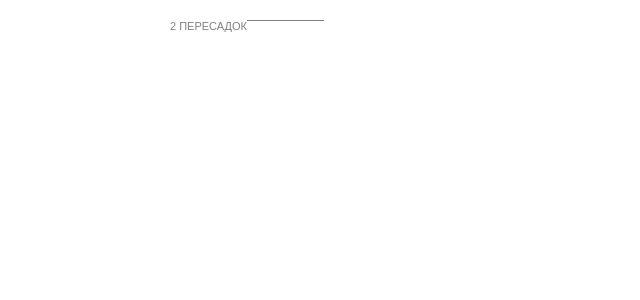
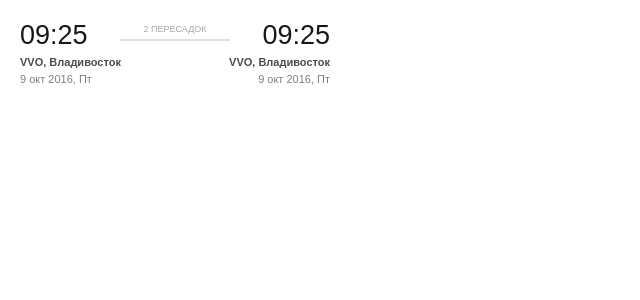
Before and after one commit to A4ron5/aviatickets, a React (Create React App) app: page / in a window 1280 px wide. Shown: the top 300 px of the page, without its empty margins (0-640 px from the left). Built offline with nearby package versions, Linux system fonts and the light colour scheme.

Commit message:
add right-side-ticket style

```diff
--- a/src/ui/atoms/route.js
+++ b/src/ui/atoms/route.js
@@ -2,24 +2,30 @@ import React from 'react'
 import styled from 'styled-components'
 
 const Time = styled.span`
-  font-size: 25px;
+  font-size: 27px;
   color: black;
+  opacity: 0.9
+  text-align: ${props => props.right && 'right'};
 `
 
 const City = styled.span`
-  font-size: 13px;
+  font-size: 11px;
+  font-weight: bold;
   color: black;
-  opacity: 0.9;
+  opacity: 0.7;
+  text-align: ${props => props.right && 'right'};
 `
 
 const Date = styled.span`
   font-size: 11px;
   color: black;
-  opaciti: 0.8;
+  opacity: 0.5;
+  text-align: ${props => props.right && 'right'};
+
 `
 
 const Wrapper = styled.div`
-  width: 150px;
+  width: 115px;
   display: flex;
   flex-direction: column;
   &>span:first-child{
@@ -30,10 +36,10 @@ const Wrapper = styled.div`
   }
 `
 
-export const RouteTicket = ({time, city, date}) => (
+export const RouteTicket = ({time, city, date, right}) => (
   <Wrapper>
-    <Time>{time}</Time>
-    <City>{city}</City>
-    <Date>{date}</Date>
+    <Time right={right}>{time}</Time>
+    <City right={right}>{city}</City>
+    <Date right={right}>{date}</Date>
   </Wrapper>
 )
--- a/src/ui/atoms/transfer.js
+++ b/src/ui/atoms/transfer.js
@@ -2,13 +2,19 @@ import styled from 'styled-components'
 
 export const Transfer = styled.span`
   position: relative;
-  font-size: 11px;
+  padding-top: 4px;
+  font-size: 9px;
   color: gray;
+  opacity: 0.7;
   &::after {
     position: absolute;
     content: '';
-    width: 100%;
+    top: 30%;
+    left: 50%;
+    transform: translate(-50%,-50%);
+    width: 110px;
     height: 1px;
+    opacity: 0.7;
     background-color: gray;
   }
 `
--- a/src/ui/molecules/right-side-ticket.js
+++ b/src/ui/molecules/right-side-ticket.js
@@ -5,21 +5,24 @@ import { RouteTicket, Transfer } from '../atoms'
 const Wrapper = styled.div`
   display: flex;
   flex-direction: row;
+  justify-content: space-between;
   padding: 20px 20px;
+  width: 310px;
 `
 
 export const RightSideTicket = ({timeFrom, cityFrom, dateFrom, transfer, timeTo, cityTo, dateTo}) => (
   <Wrapper>
     <RouteTicket
-      timeFrom={timeFrom}
-      cityFrom={cityFrom}
-      dateFrom={dateFrom}
+      time={timeFrom}
+      city={cityFrom}
+      date={dateFrom}
     ></RouteTicket>
     <Transfer>{transfer} ПЕРЕСАДОК</Transfer>
     <RouteTicket
-      timeTo={timeTo}
-      cityTo={cityTo}
-      dateTo={dateTo}
+      right={true}
+      time={timeTo}
+      city={cityTo}
+      date={dateTo}
     ></RouteTicket>
   </Wrapper>
 )
```
